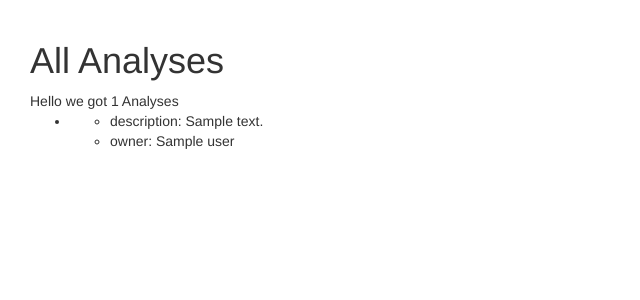
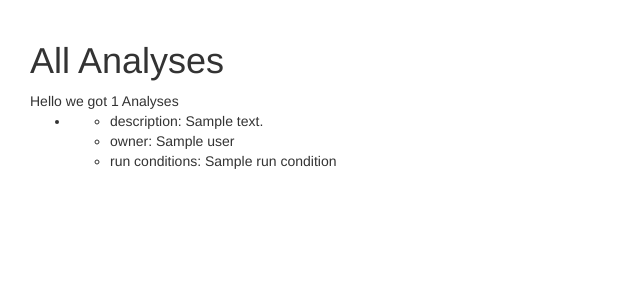
Before and after one commit to lukasheinrich/recast-newfrontend, a Flask app: template recastfrontend/templates/analyses.html in a window 1280 px wide. Shown: the part 52-352 px from the top of the page, without its empty margins (0-640 px from the left). Run offline with Flask 2, Linux system fonts and the light colour scheme; the template is opened without the code that fills it: most values are stand-ins (such as "Sample title", 1, 10 or a date in 2020); parts of the project's set-up code (start-up, migrations or seed data) failed here and were passed over; some libraries are stand-ins or nearby versions.

Commit message:
rc choice

```diff
--- a/recastfrontend/forms.py
+++ b/recastfrontend/forms.py
@@ -1,7 +1,7 @@
 from flask_wtf import Form
-from wtforms import StringField
+from wtforms import StringField, SelectField
 from wtforms.validators import DataRequired
 
 class AnalysisSubmitForm(Form):
-    analysis_name = StringField('analysis name', validators=[DataRequired()])
     analysis_description = StringField('description', validators=[DataRequired()])
+    run_condition_choice = SelectField('Run Conditions')
--- a/recastfrontend/server.py
+++ b/recastfrontend/server.py
@@ -76,10 +76,16 @@ def login_user():
 @login.login_required
 def form():
   myform = forms.AnalysisSubmitForm()
+
+  run_conditions = dbmodels.RunCondition.query.all()
+
+  myform.run_condition_choice.choices = [(str(rc.id),rc.title) for rc in run_conditions]
+
   if myform.validate_on_submit():
     synctasks.createAnalysisFromForm(app,myform,login.current_user)
     flash('success! form validated and was processed','success')
   elif myform.is_submitted():
+    print myform.errors
     flash('failure! form did not validate and was not processed','danger')
 
   return render_template('form.html', form = myform)
--- a/recastfrontend/synctasks.py
+++ b/recastfrontend/synctasks.py
@@ -8,6 +8,9 @@ def createAnalysisFromForm(app,form,current_user):
 
 
     analysis = dbmodels.Analysis(owner_id = user_query[0].id,
-        description_of_original_analysis = form.analysis_description.data)
+        description_of_original_analysis = form.analysis_description.data,
+        run_condition_id = int(form.run_condition_choice.data)
+        )
+
     db.session.add(analysis)
     db.session.commit()
--- a/recastfrontend/templates/analyses.html
+++ b/recastfrontend/templates/analyses.html
@@ -13,6 +13,7 @@ Hello we got {{analyses|length}} Analyses
         <ul>
             <li>description: {{analysis.description_of_original_analysis}}</li>
             <li>owner: {{analysis.user.name}}</li>
+            <li>run conditions: {{analysis.run_condition.title}}</li>
         </ul>
     </li>
     {% endfor %}
```
